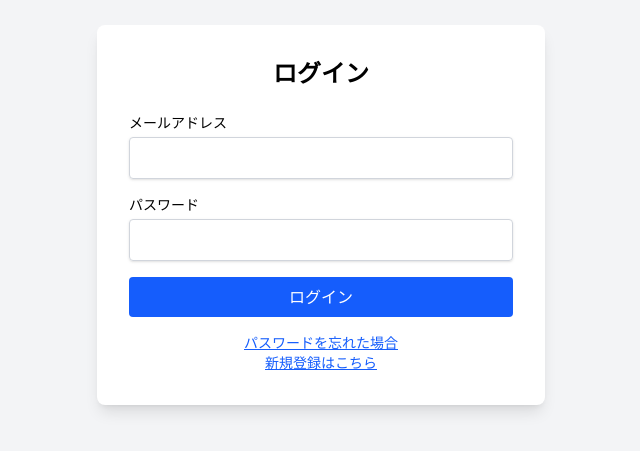
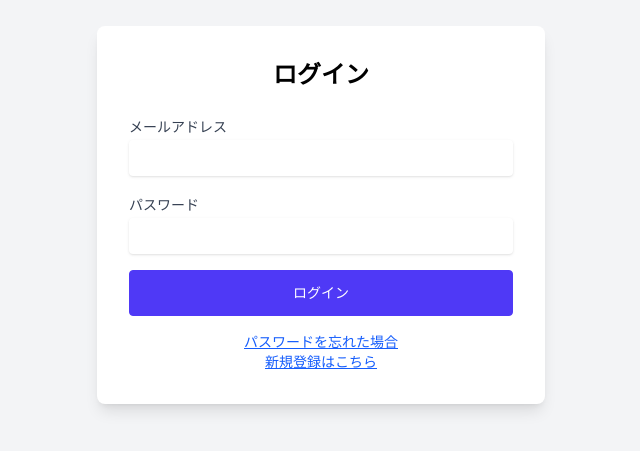
Before and after one commit to drthomas246/new_novel_editor, a Next.js app: page /auth/login in a window 1280 px wide. Shown: the part 185-636 px from the top of the page, without its empty margins (319-959 px from the left). Built offline with nearby package versions, Linux system fonts and the light colour scheme; no server answers.

Commit message:
button、card、inputを変更 #9

```diff
--- a/src/app/auth/login/page.tsx
+++ b/src/app/auth/login/page.tsx
@@ -1,74 +1,88 @@
-'use client'
+"use client";
 
-import { auth } from '@/lib/firebase'
-import { signInWithEmailAndPassword } from 'firebase/auth'
-import Link from 'next/link'
-import { useRouter } from 'next/navigation'
-import { useState } from 'react'
+import { Button } from "@/components/common/Button";
+import { Input } from "@/components/common/Input";
+import { auth } from "@/lib/firebase";
+import { signInWithEmailAndPassword } from "firebase/auth";
+import Link from "next/link";
+import { useRouter } from "next/navigation";
+import { useState } from "react";
 
 export default function LoginPage() {
-  const router = useRouter()
-  const [email, setEmail] = useState('')
-  const [password, setPassword] = useState('')
-  const [error, setError] = useState('')
+  const router = useRouter();
+  const [email, setEmail] = useState("");
+  const [password, setPassword] = useState("");
+  const [error, setError] = useState("");
 
   const handleLogin = async (e: React.FormEvent) => {
-    e.preventDefault()
-    setError('')
+    e.preventDefault();
+    setError("");
 
     try {
-      await signInWithEmailAndPassword(auth, email, password)
-      router.push('/mypage')
+      await signInWithEmailAndPassword(auth, email, password);
+      router.push("/mypage");
     } catch (err: any) {
-      if (err.code === 'auth/invalid-credential') {
-        setError('メールアドレスまたはパスワードが間違っています。')
+      if (err.code === "auth/invalid-credential") {
+        setError("メールアドレスまたはパスワードが間違っています。");
       } else {
-        setError('ログインに失敗しました。')
+        setError("ログインに失敗しました。");
       }
     }
-  }
+  };
 
   return (
-    <div className='min-h-screen flex items-center justify-center bg-gray-100 px-4'>
-      <div className='w-full max-w-md bg-white p-8 rounded-lg shadow-lg'>
-        <h1 className='text-2xl font-bold mb-6 text-center'>ログイン</h1>
-        {error && <div className='bg-red-100 text-red-600 text-sm p-2 mb-4 rounded'>{error}</div>}
-        <form onSubmit={handleLogin} className='space-y-4'>
+    <div className="min-h-screen flex items-center justify-center bg-gray-100 px-4">
+      <div className="w-full max-w-md bg-white p-8 rounded-lg shadow-lg">
+        <h1 className="text-2xl font-bold mb-6 text-center">ログイン</h1>
+        {error && (
+          <div className="bg-red-100 text-red-600 text-sm p-2 mb-4 rounded">
+            {error}
+          </div>
+        )}
+        <form onSubmit={handleLogin} className="space-y-4">
           <div>
-            <label className='block text-sm font-medium mb-1'>メールアドレス</label>
-            <input
-              type='email'
+            <Input
+              type="email"
               value={email}
               onChange={(e) => setEmail(e.target.value)}
               required
-              className='w-full border border-gray-300 px-3 py-2 rounded shadow-sm focus:outline-none focus:ring focus:border-blue-400'
-            />
+            >
+              メールアドレス
+            </Input>
           </div>
           <div>
-            <label className='block text-sm font-medium mb-1'>パスワード</label>
-            <input
-              type='password'
-              value={password}
+            <Input
+              type="password"
               onChange={(e) => setPassword(e.target.value)}
               required
-              className='w-full border border-gray-300 px-3 py-2 rounded shadow-sm focus:outline-none focus:ring focus:border-blue-400'
-            />
+            >
+              パスワード
+            </Input>
           </div>
-          <button type='submit' className='w-full bg-blue-600 text-white py-2 rounded hover:bg-blue-700 transition'>
+          <Button
+            type="submit"
+            className="w-full bg-blue-600 text-white py-2 rounded hover:bg-blue-700 transition"
+          >
             ログイン
-          </button>
+          </Button>
         </form>
 
-        <div className='text-sm text-center text-gray-600 mt-4 space-y-1'>
-          <Link href='/reset' className='underline text-blue-600 hover:text-blue-800'>
+        <div className="text-sm text-center text-gray-600 mt-4 space-y-1">
+          <Link
+            href="/reset"
+            className="underline text-blue-600 hover:text-blue-800"
+          >
             パスワードを忘れた場合
           </Link>
           <br />
-          <Link href='/signup' className='underline text-blue-600 hover:text-blue-800'>
+          <Link
+            href="/signup"
+            className="underline text-blue-600 hover:text-blue-800"
+          >
             新規登録はこちら
           </Link>
         </div>
       </div>
     </div>
-  )
+  );
 }
--- a/src/app/mypage/novels/page.tsx
+++ b/src/app/mypage/novels/page.tsx
@@ -1,61 +1,65 @@
-'use client'
+"use client";
 
-import { Button } from '@/components/common/Button'
-import axios from 'axios'
-import Link from 'next/link'
-import { useEffect, useState } from 'react'
+import { Button } from "@/components/common/Button";
+import { useGetNovels } from "@/hooks/useGetNovel";
+import Link from "next/link";
 
 export default function MyNovelsPage() {
-  const [novels, setNovels] = useState<any[]>([])
-
-  useEffect(() => {
-    axios
-      .get('/api/my-novels')
-      .then((res: any) => setNovels(res.data))
-      .catch((err: any) => console.error(err))
-  }, [])
+  const { novels, loading } = useGetNovels();
+  if (loading) {
+    return <div>読み込み中…</div>;
+  }
+  console.log(novels);
 
   const handleDelete = (id: string) => {
-    if (confirm('本当に削除しますか？')) {
-      axios
-        .delete(`/api/novels/${id}`)
-        .then(() => setNovels((prev: any[]) => prev.filter((n: any) => n.id !== id)))
-        .catch((err: any) => console.error(err))
-    }
-  }
+    // if (confirm('本当に削除しますか？')) {
+    //   axios
+    //     .delete(`/api/novels/${id}`)
+    //     .then(() => setNovels((prev: any[]) => prev.filter((n: any) => n.id !== id)))
+    //     .catch((err: any) => console.error(err))
+    // }
+  };
 
   return (
-    <div className='max-w-5xl mx-auto p-6 space-y-6'>
-      <div className='flex justify-between items-center'>
-        <h1 className='text-2xl font-bold'>小説管理</h1>
-        <Link href='/mypage/novel/new'>
+    <div className="max-w-5xl mx-auto p-6 space-y-6">
+      <div className="flex justify-between items-center">
+        <h1 className="text-2xl font-bold">小説管理</h1>
+        <Link href="/mypage/novel/new">
           <Button>新規小説作成</Button>
+        </Link>
+        <Link href="/mypage">
+          <Button>戻る</Button>
         </Link>
       </div>
 
-      <div className='grid grid-cols-1 md:grid-cols-2 gap-4'>
-        {novels.map((novel: any) => (
-          <div key={novel.id} className='bg-white shadow rounded p-4 space-y-2'>
-            <h2 className='text-lg font-semibold'>{novel.title}</h2>
-            <p className='text-gray-600 text-sm'>{novel.summary}</p>
-            <p className='text-xs text-gray-500'>
-              ステータス:{' '}
+      <div className="grid grid-cols-1 md:grid-cols-2 gap-4">
+        {novels!.map((novel: any) => (
+          <div key={novel.id} className="bg-white shadow rounded p-4 space-y-2">
+            <h2 className="text-lg font-semibold">{novel.title}</h2>
+            <p className="text-gray-600 text-sm">{novel.summary}</p>
+            <p className="text-xs text-gray-500">
+              ステータス:{" "}
               {novel.isPublic ? (
-                <span className='text-green-600'>公開</span>
+                <span className="text-green-600">公開</span>
               ) : (
-                <span className='text-gray-500'>非公開</span>
-              )}{' '}
-              ｜ 更新日: {novel.updatedAt}
+                <span className="text-gray-500">非公開</span>
+              )}{" "}
+              ｜ 更新日:{" "}
+              {novel.createdAt?.toDate().toLocaleString() ?? "日時なし"}
             </p>
-            <div className='flex space-x-2'>
+            <div className="flex space-x-2">
               <Link href={`/novel/${novel.id}/edit`}>
-                <Button size='sm'>編集</Button>
+                <Button size="sm">編集</Button>
               </Link>
-              <Button size='sm' className='bg-red-600 hover:bg-red-700' onClick={() => handleDelete(novel.id)}>
+              <Button
+                size="sm"
+                className="bg-red-600 hover:bg-red-700"
+                onClick={() => handleDelete(novel.id)}
+              >
                 削除
               </Button>
               <Link href={`/novel/${novel.id}`}>
-                <Button size='sm' className='bg-green-600 hover:bg-green-700'>
+                <Button size="sm" className="bg-green-600 hover:bg-green-700">
                   プレビュー
                 </Button>
               </Link>
@@ -64,5 +68,5 @@ export default function MyNovelsPage() {
         ))}
       </div>
     </div>
-  )
+  );
 }
--- a/src/components/common/Button.tsx
+++ b/src/components/common/Button.tsx
@@ -13,8 +13,8 @@ export function Button({
 
   return (
     <button
+      className={`inline-block rounded-sm border border-indigo-600 bg-indigo-600 px-12 py-3 text-sm font-medium text-white hover:bg-transparent hover:text-indigo-600 focus:ring-3 focus:outline-hidden ${sizes[size]} ${className}`}
       onClick={onClick}
-      className={`bg-blue-600 text-white rounded hover:bg-blue-700 ${sizes[size]} ${className}`}
       {...props}
     >
       {children}
--- a/src/components/common/Card.tsx
+++ b/src/components/common/Card.tsx
@@ -1,11 +1,13 @@
 export function Card({ children, className = "" }: CardProps) {
   return (
-    <div className={`border rounded shadow p-4 bg-white ${className}`}>
+    <div
+      className={`block rounded-md border border-gray-300 p-4 shadow-sm sm:p-6 ${className}`}
+    >
       {children}
     </div>
   );
 }
 
 export function CardContent({ children, className = "" }: CardProps) {
-  return <div className={className}>{children}</div>;
+  return <div className={`${className}`}>{children}</div>;
 }
--- /dev/null
+++ b/src/components/common/Input.tsx
@@ -0,0 +1,14 @@
+export function Input({ children, className = "", ...props }: InputProps) {
+  return (
+    <label htmlFor="Email">
+      <span className="text-sm font-medium text-gray-700"> {children} </span>
+
+      <input
+        type="email"
+        id="Email"
+        className={`mt-0.5 w-full rounded border-gray-300 shadow-sm sm:text-sm px-4 py-2 ${className}`}
+        {...props}
+      />
+    </label>
+  );
+}
--- /dev/null
+++ b/src/hooks/useGetNovel.ts
@@ -0,0 +1,45 @@
+"use client";
+
+import { useAuth } from "@/context/AuthContext";
+import { db } from "@/lib/firebase";
+import { collection, getDocs } from "firebase/firestore";
+import { useEffect, useState } from "react";
+
+export type UserNovel = {
+  title?: string;
+  summary?: string;
+  isPublic?: boolean;
+  updatedAt?: { toDate: () => Date };
+};
+
+export function useGetNovels() {
+  const { user } = useAuth();
+  const [novels, setNovels] = useState<UserNovel[] | null>(null);
+  const [loading, setLoading] = useState(true);
+
+  useEffect(() => {
+    if (!user) {
+      setLoading(false);
+      return;
+    }
+    console.log("ノベル取得");
+    // 非同期関数でラップして await を使う
+    (async () => {
+      try {
+        const subColRef = collection(db, "novels", user.uid, "novel");
+        const snapshot = await getDocs(subColRef);
+        const data = snapshot.docs.map((doc) => ({
+          id: doc.id,
+          ...doc.data(),
+        })) as UserNovel[];
+        setNovels(data);
+      } catch (error) {
+        console.error("ノベル取得エラー:", error);
+      } finally {
+        setLoading(false);
+      }
+    })();
+  }, [user]);
+
+  return { novels, loading };
+}
--- a/src/hooks/useGetUserProfile.ts
+++ b/src/hooks/useGetUserProfile.ts
@@ -1,4 +1,3 @@
-// hooks/useGetUserProfile.ts
 "use client";
 
 import { useAuth } from "@/context/AuthContext";
--- a/src/types/common.ts
+++ b/src/types/common.ts
@@ -33,3 +33,8 @@ interface CardProps {
   children: React.ReactNode;
   className?: string;
 }
+
+interface InputProps extends React.InputHTMLAttributes<HTMLInputElement> {
+  children: React.ReactNode;
+  className?: string;
+}
```
